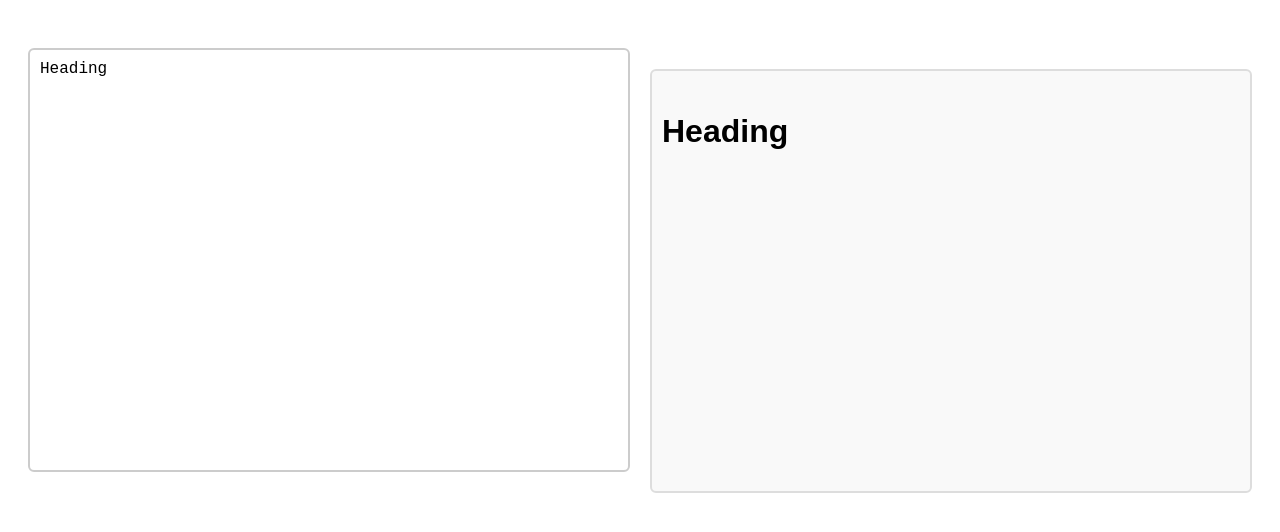
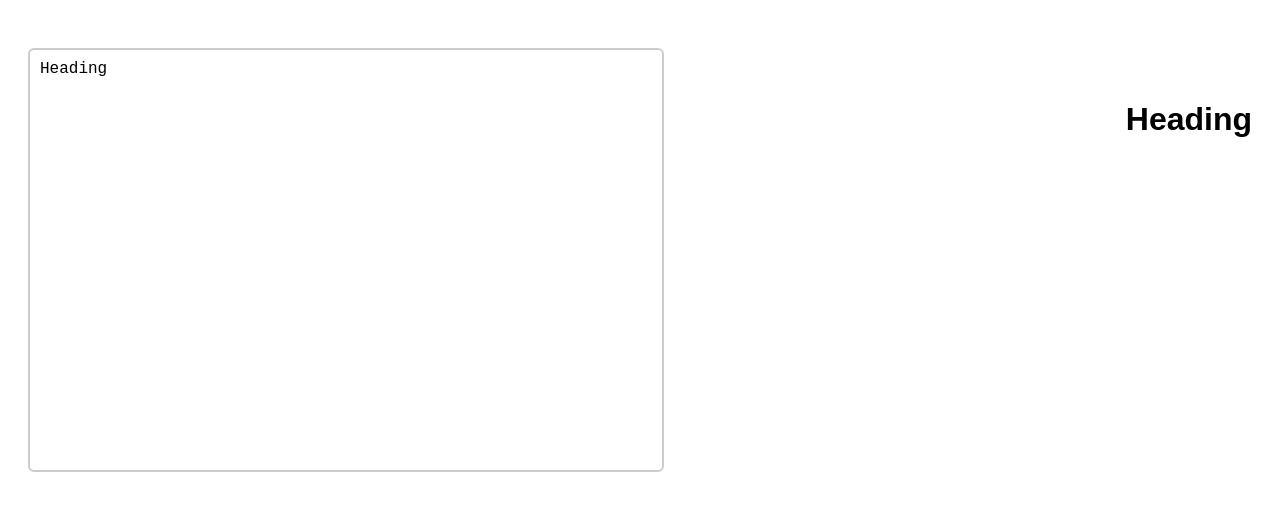
Before and after one commit to acciojob/markdown-swathigopavarapu, a React app: page / in a window 1280 px wide. Shown: the top 532 px of the page. Built offline with nearby package versions, Linux system fonts and the light colour scheme.

Commit message:
initial commit - markdown

```diff
--- a/src/components/MarkdownEditor.js
+++ b/src/components/MarkdownEditor.js
@@ -12,7 +12,7 @@ function MarkdownEditor() {
         onChange={(e) => setMarkdown(e.target.value)}
         placeholder="Write your Markdown here..."
       />
-      <h1 className="preview">
+      <h1>
         <ReactMarkdown>{markdown}</ReactMarkdown>
       </h1>
     </div>
```
